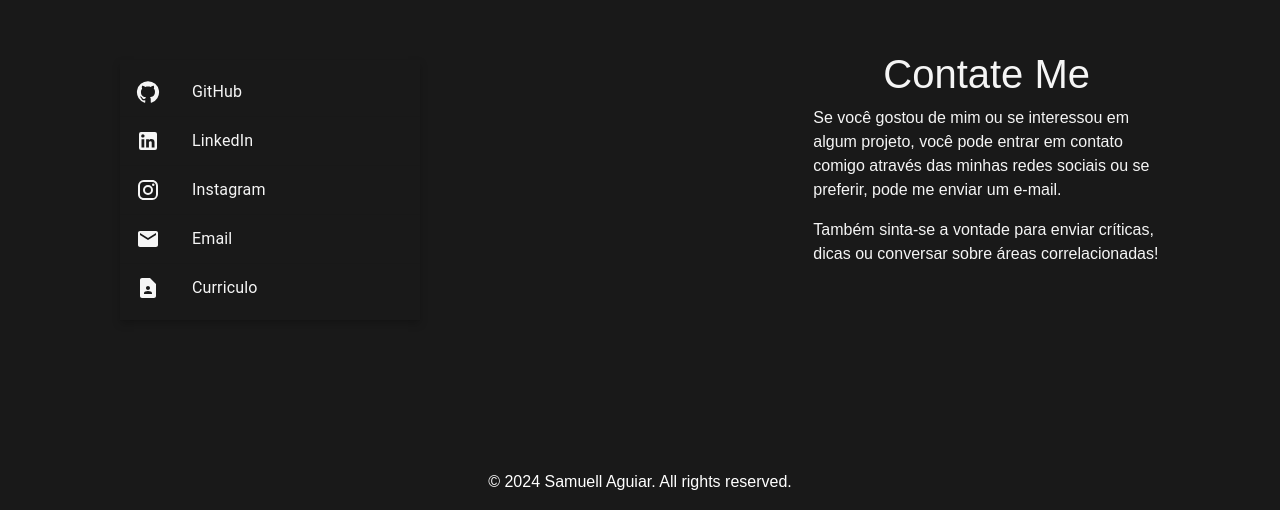
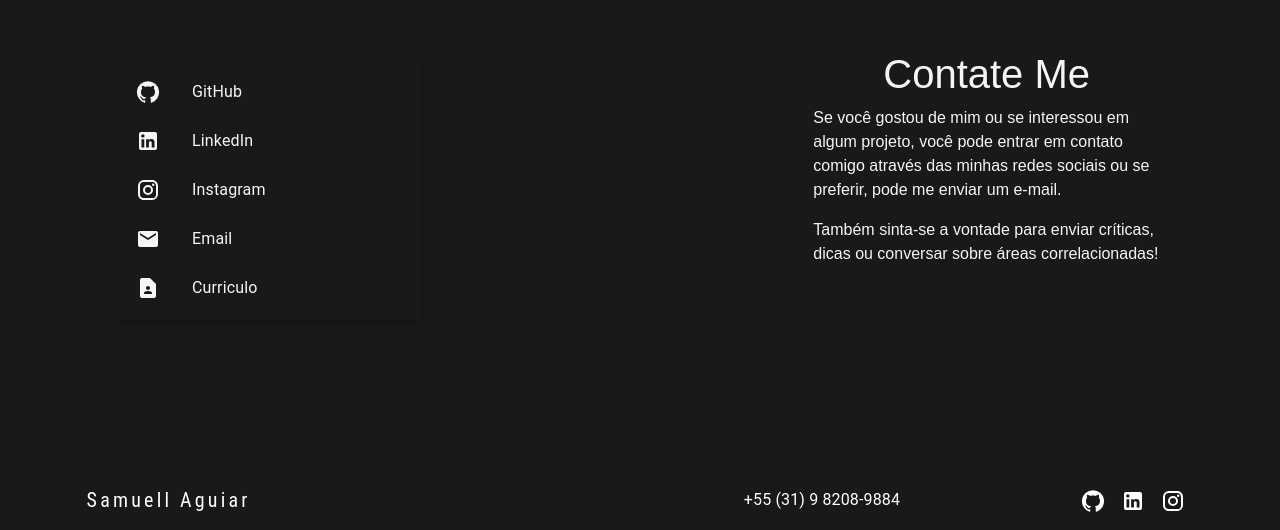
Before and after one commit to SamuellAguiar/Portfolio, a React (Vite) app in the folder portfolio/: page / in a window 1280 px wide. Shown: the part 2748-3278 px from the top of the page. Built offline with nearby package versions, Linux system fonts and the light colour scheme.

Commit message:
Update the footer Component

```diff
--- a/portfolio/src/Components/Footer.jsx
+++ b/portfolio/src/Components/Footer.jsx
@@ -1,6 +1,11 @@
 import * as React from 'react';
 import Button from '@mui/material/Button';
 import ArrowUpwardIcon from '@mui/icons-material/ArrowUpward';
+import Typography from '@mui/material/Typography';
+import GitHubIcon from '@mui/icons-material/GitHub';
+import LinkedInIcon from '@mui/icons-material/LinkedIn';
+import InstagramIcon from '@mui/icons-material/Instagram';
+import IconButton from '@mui/material/IconButton';
 
 const Footer = () => {
     const scrollToTop = () => {
@@ -11,8 +16,59 @@ const Footer = () => {
     };
 
     return (
-        <div style={{ display: 'flex', justifyContent: 'center', alignItems: 'center', color: 'white', height: '30px', paddingBottom: '10px' }}>
-            <p>© 2024 Samuell Aguiar. All rights reserved.</p>
+        <div style={{
+            display: 'flex',
+            justifyContent: 'space-around',
+            alignItems: 'center',
+            color: 'white',
+            height: '50px',
+            paddingBottom: '10px'
+        }}>
+            <Typography
+                variant="h6"
+                noWrap
+                component="a"
+                href="#"
+                sx={{
+                    mr: 40,
+                    display: { xs: 'none', md: 'flex' },
+                    fontFamily: 'Roboto Condensed',
+                    fontWeight: 400,
+                    letterSpacing: '.2rem',
+                    color: 'inherit',
+                    textDecoration: 'none',
+                }}
+            >
+                Samuell Aguiar
+            </Typography>
+
+            <div style={{
+                display: 'flex',
+                flexDirection: 'row',
+                alignItems: 'center',
+                gap: '25px',
+            }}>
+                <Typography>
+                    +55 (31) 9 8208-9884
+                </Typography>
+            </div>
+            <div>
+                <IconButton color="inherit">
+                    <a href="https://github.com/SamuellAguiar/Portfolio" target='_blank' style={{ color: 'inherit' }}>
+                        <GitHubIcon />
+                    </a>
+                </IconButton>
+                <IconButton color="inherit">
+                    <a href="https://www.linkedin.com/in/samuell-aguiar/" target='_blank' style={{ color: 'inherit' }}>
+                        <LinkedInIcon />
+                    </a>
+                </IconButton>
+                <IconButton color="inherit">
+                    <a href="https://www.instagram.com/samuell.ag/" target='_blank' style={{ color: 'inherit' }}>
+                        <InstagramIcon />
+                    </a>
+                </IconButton>
+            </div>
 
             <Button onClick={scrollToTop} style={{ position: 'fixed', bottom: '20px', right: '20px', color: '#000000', backgroundColor: '#7e7e7e' }}>
                 <ArrowUpwardIcon />
```
